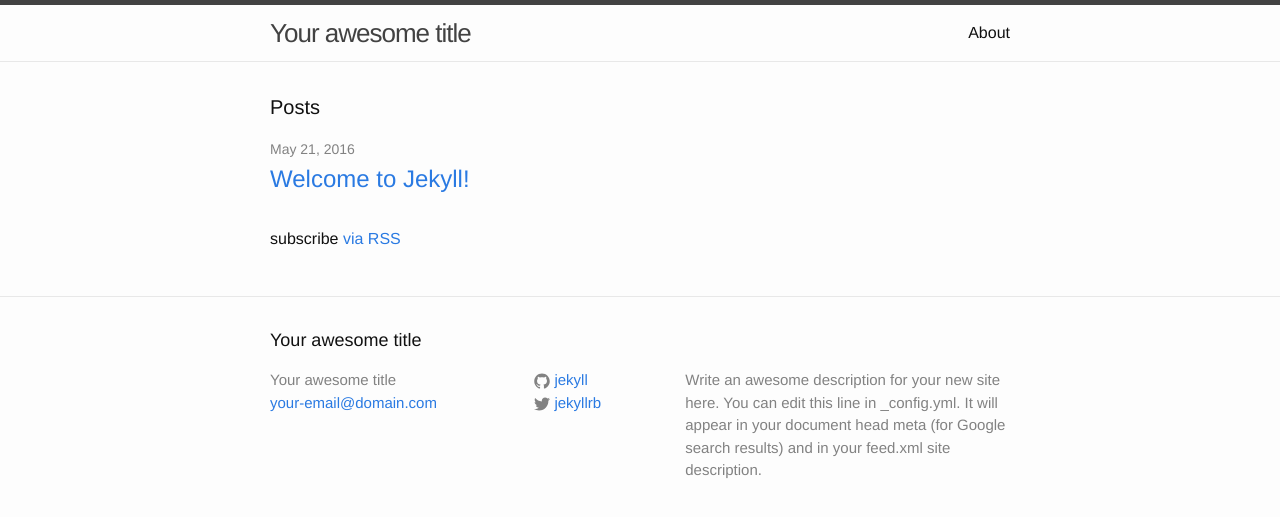
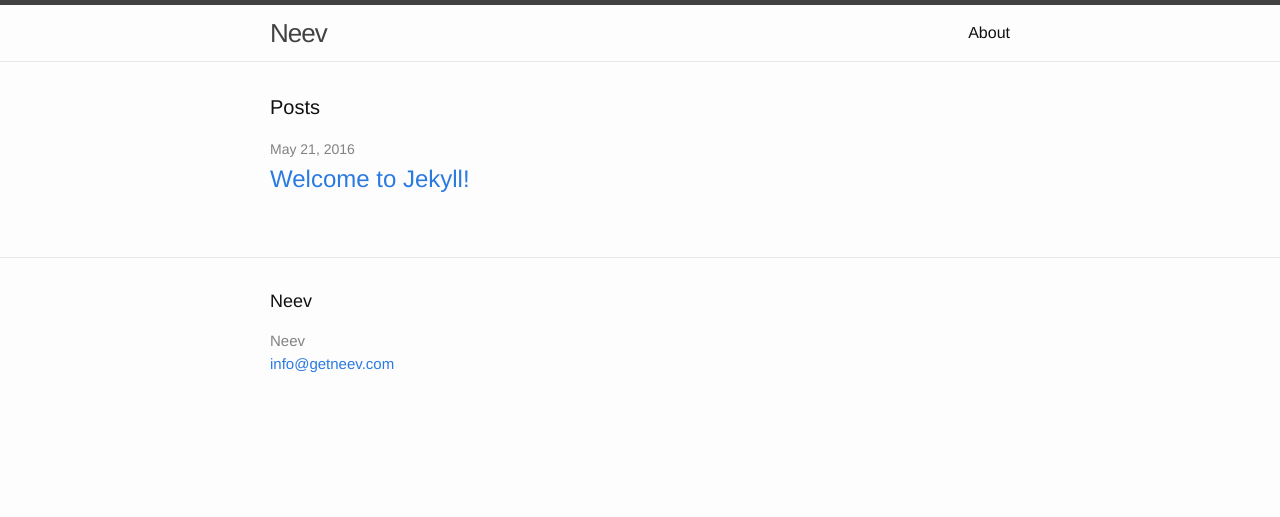
Before and after one commit to getneev/getneev.github.io, a Jekyll site: the page built from index.html, in a window 1280 px wide. Shown: the top 517 px of the page. Built offline with Jekyll 4.4.1, drawn with Linux system fonts in a browser that asks for light colours.

Commit message:
minor changes

```diff
--- a/_config.yml
+++ b/_config.yml
@@ -6,16 +6,12 @@
 # 'jekyll serve'. If you change this file, please restart the server process.
 
 # Site settings
-title: Your awesome title
-email: your-email@domain.com
+title: Neev
+email: info@getneev.com
 description: > # this means to ignore newlines until "baseurl:"
-  Write an awesome description for your new site here. You can edit this
-  line in _config.yml. It will appear in your document head meta (for
-  Google search results) and in your feed.xml site description.
+
 baseurl: "" # the subpath of your site, e.g. /blog
-url: "http://yourdomain.com" # the base hostname & protocol for your site
-twitter_username: jekyllrb
-github_username:  jekyll
+url: "http://blog.getneev.com" # the base hostname & protocol for your site
 
 # Build settings
 markdown: kramdown
--- a/index.html
+++ b/index.html
@@ -18,6 +18,4 @@ layout: default
     {% endfor %}
   </ul>
 
-  <p class="rss-subscribe">subscribe <a href="{{ "/feed.xml" | prepend: site.baseurl }}">via RSS</a></p>
-
 </div>
```
